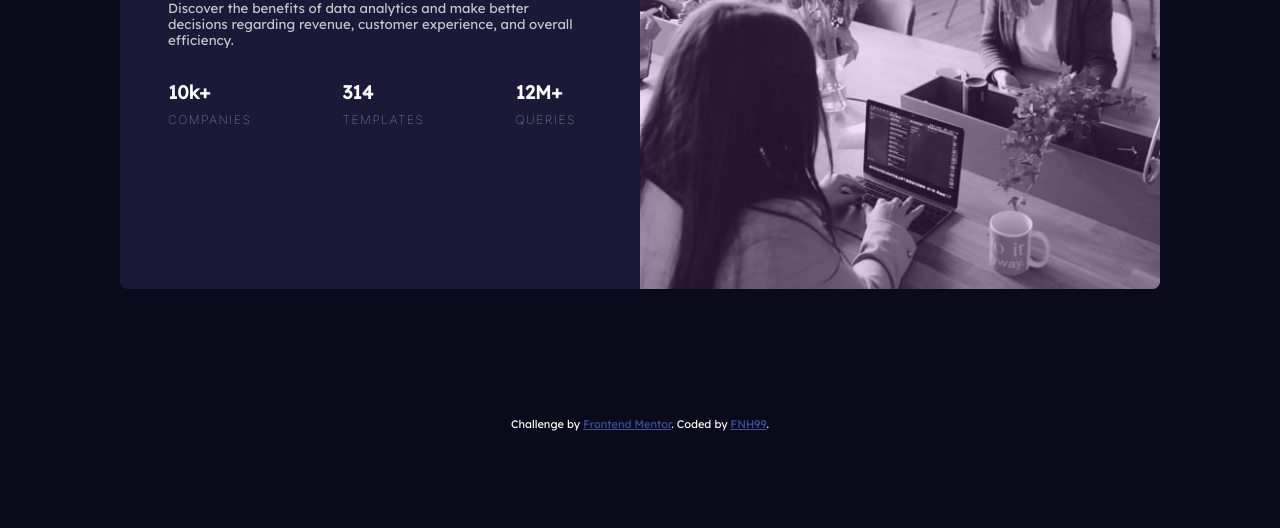
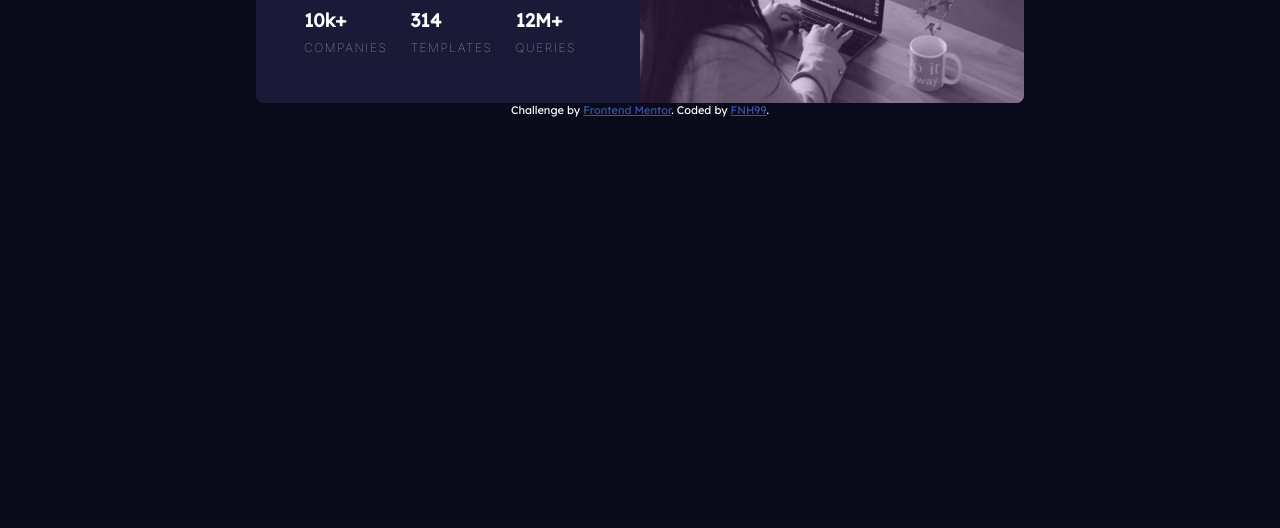
Before and after one commit to FNH99/stats-preview-card-component-main, a plain HTML site: page index.html in a window 1280 px wide. Shown: the part 272-800 px from the top of the page. Drawn offline with Linux system fonts and the light colour scheme.

Commit message:
updated width

```diff
--- a/style.css
+++ b/style.css
@@ -31,11 +31,13 @@ p {
 }
 
 .grid-container {
-    margin: 10vw 15vh;
+    margin: 0 auto; /*center a div*/
+    max-width: 60vw;
     background-color: var(--dark-desaturated-blue);
     display: grid;
     grid-template-columns: 1fr 1fr;
     grid-gap: 0px;
+
     border-radius: 0.5rem;
 }
 
```
